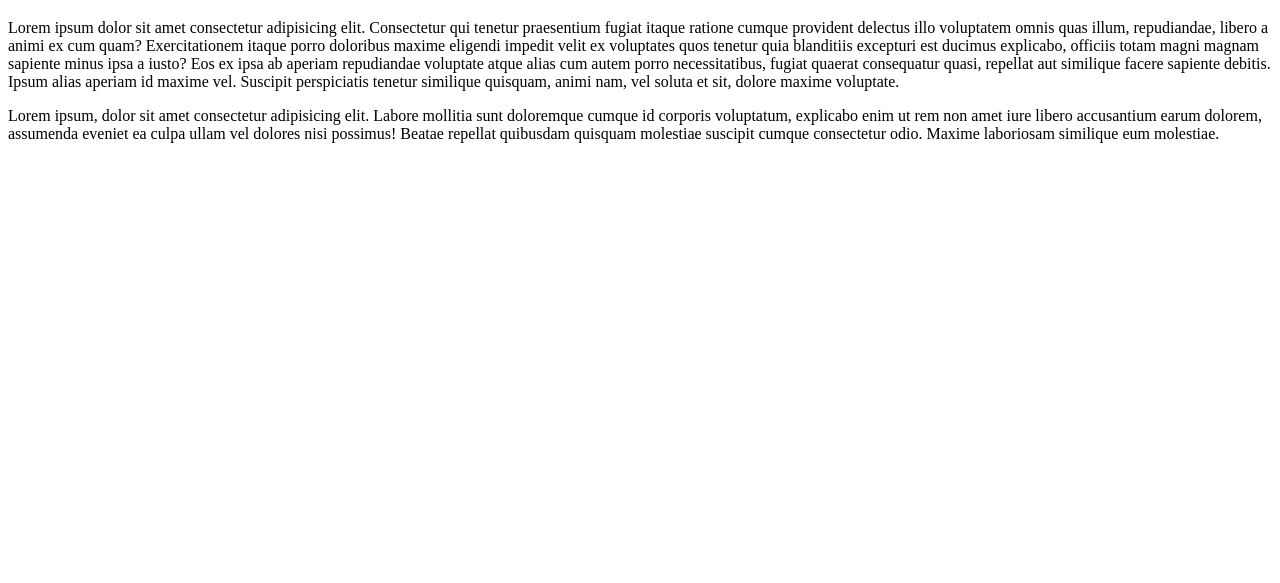
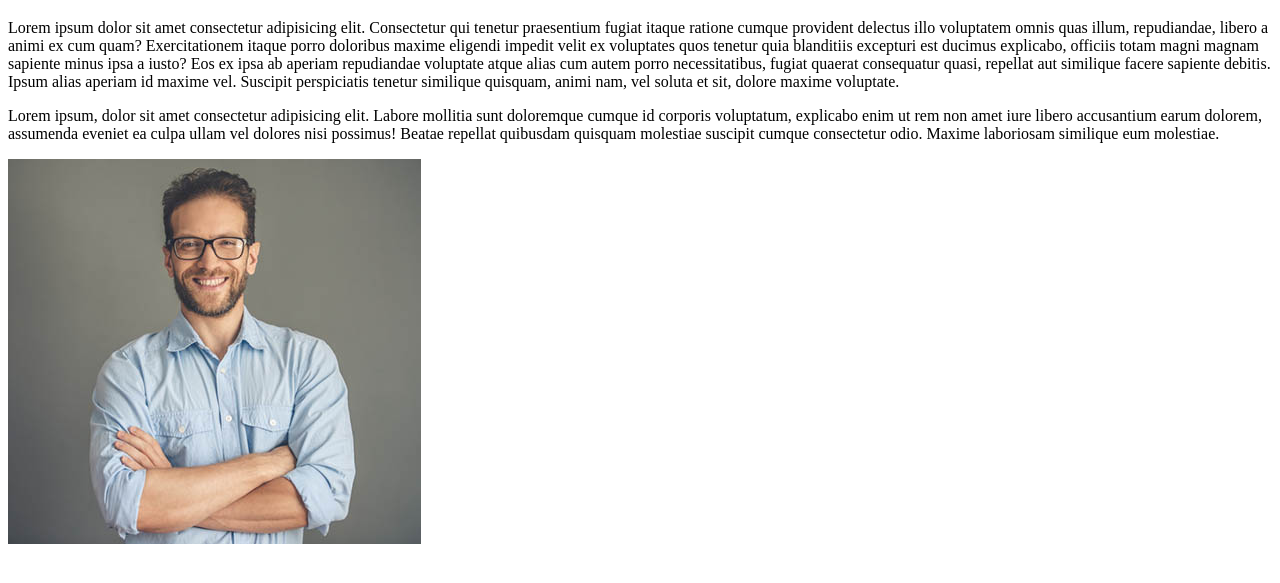
Before and after one commit to bogdanbolojan/bolo, a website: page index.html in a window 1280 px wide. Shown: the part 61-644 px from the top of the page. Drawn offline with Linux system fonts and the light colour scheme.

Commit message:
add a image

```diff
--- a/index.html
+++ b/index.html
@@ -23,6 +23,7 @@
         ullam vel dolores nisi possimus! Beatae repellat quibusdam quisquam molestiae suscipit cumque consectetur odio.
         Maxime laboriosam similique eum molestiae.
     </p>
+    <img src="/images/testimonial.jpg" alt="">
 </body>
 
 </html>
```
Also changed, not shown: package.json (added, +12 -0 lines), images/testimonial.jpg (added).
